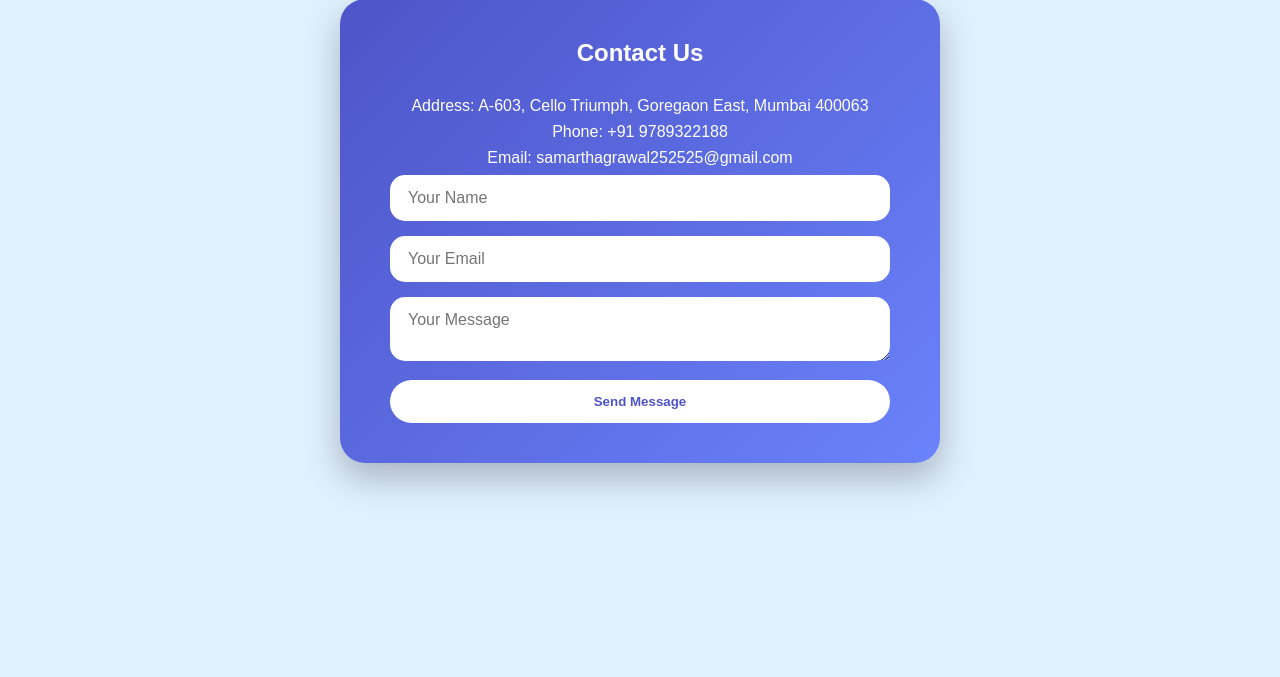
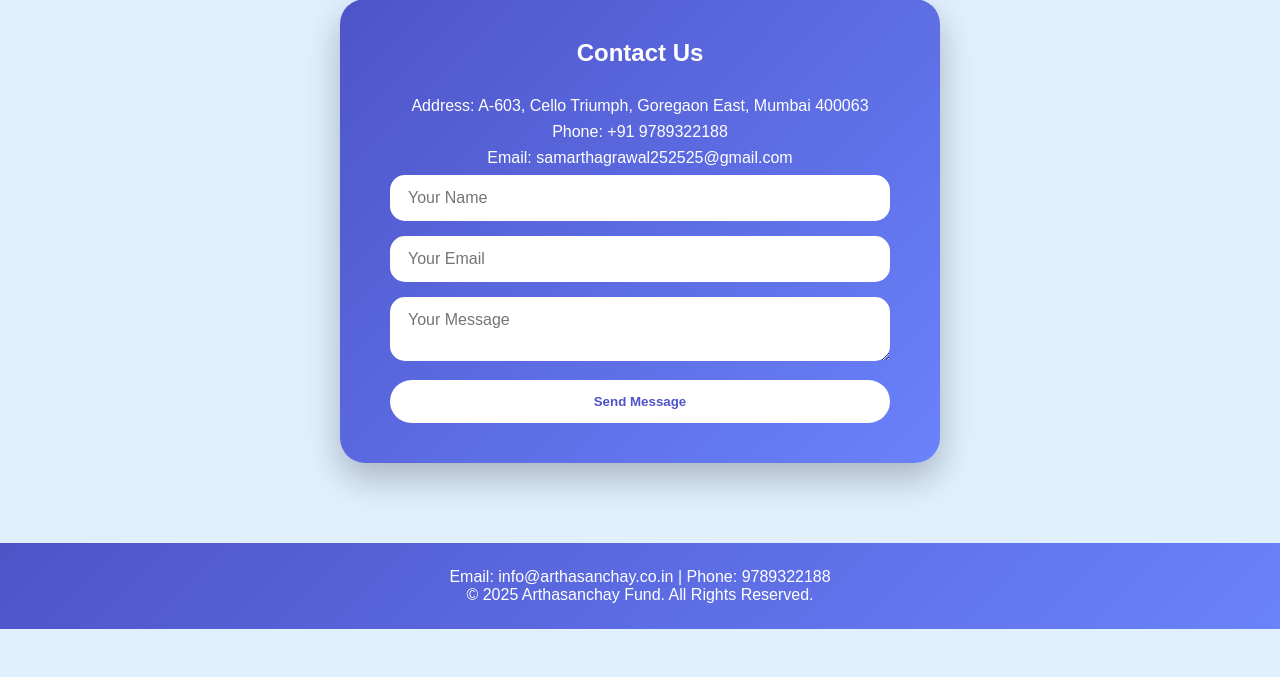
Before and after one commit to ritumoneco-jpg/arthasanchay-fund, a Flask app: page /contact in a window 1280 px wide. Shown: the part 123-800 px from the top of the page. Run offline with Flask 3, Linux system fonts and the light colour scheme.

Commit message:
Update contact page and footer

```diff
--- a/templates/contact.html
+++ b/templates/contact.html
@@ -49,3 +49,11 @@
 
 </body>
 </html>
+
+<footer class="footer">
+    <p>Email: info@arthasanchay.co.in | Phone: 9789322188</p>
+    &copy; 2025 Arthasanchay Fund. All Rights Reserved.
+</footer>
+
+</body>
+</html>
```
